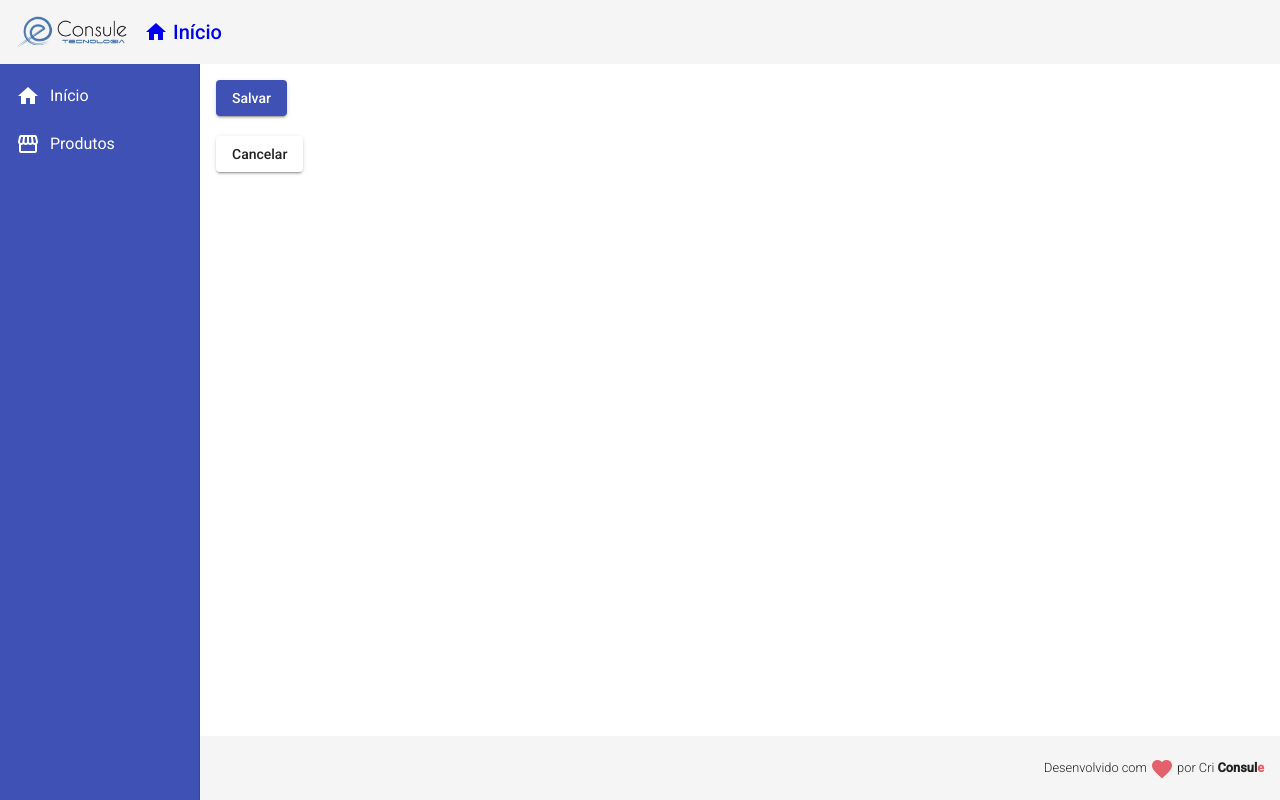
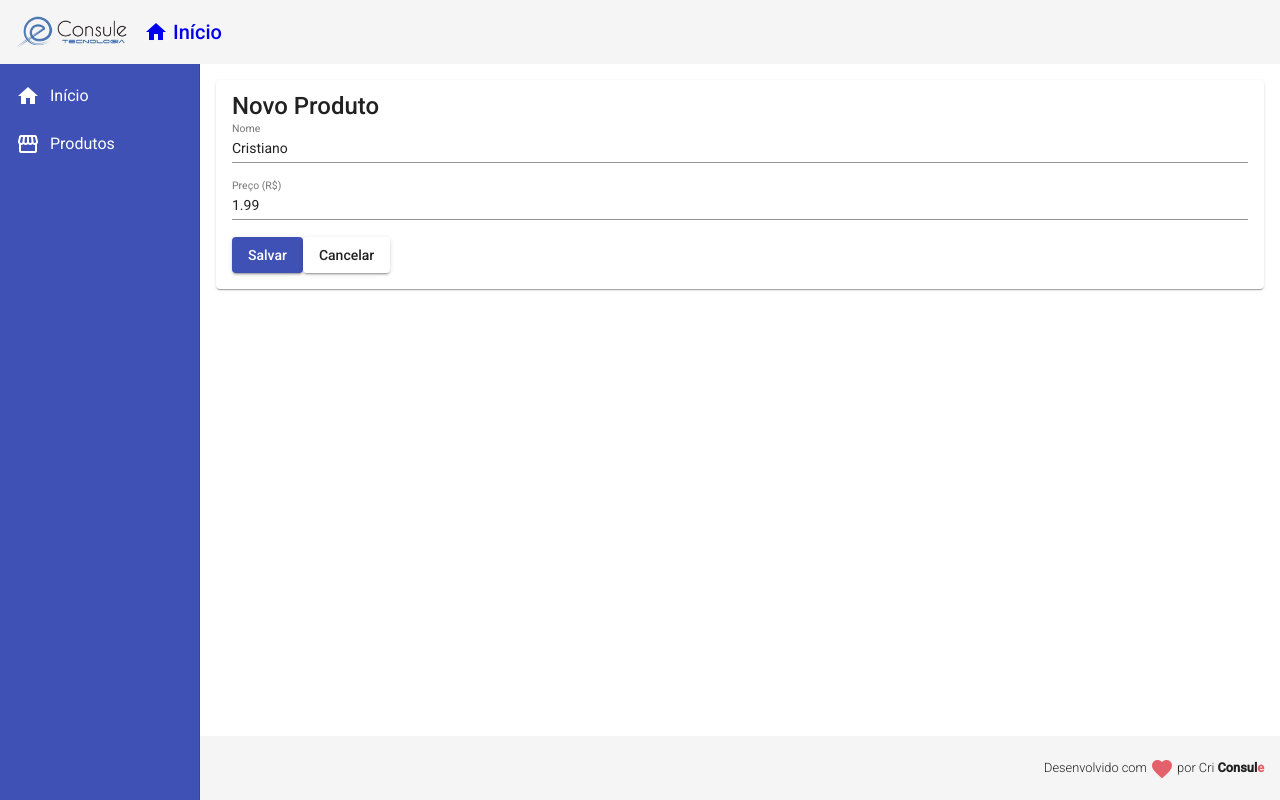
Before and after one commit to consule/angular9_crud, an Angular app in the folder frontend/: page /product/create in a window 1280 px wide. Built offline with nearby package versions, Linux system fonts and the light colour scheme.

Commit message:
Form to create a product

```diff
--- a/frontend/src/app/components/product/product-create/product-create.component.css
+++ b/frontend/src/app/components/product/product-create/product-create.component.css
@@ -0,0 +1,4 @@
+form {
+    display: flex;
+    flex-direction: column;
+}
--- a/frontend/src/app/components/product/product-create/product-create.component.html
+++ b/frontend/src/app/components/product/product-create/product-create.component.html
@@ -1,8 +1,18 @@
+<mat-card>
+    <mat-card-title>Novo Produto</mat-card-title>
+    <form>
+        <mat-form-field>
+            <input matInput placeholder="Nome" [(ngModel)]="product.name" name="name">
+        </mat-form-field>
+        <mat-form-field>
+            <input matInput placeholder="Preço (R$)" [(ngModel)]="product.price" name="price">
+        </mat-form-field>
+    </form>
     <button mat-raised-button (click)="createProduct()" color="primary">
         Salvar
     </button>
-<br>
-<br>
+
     <button mat-raised-button (click)="cancel()">
         Cancelar
     </button>
+</mat-card>
```
Also changed, not shown: frontend/src/app/app.module.ts (+8 -1 lines), 1 other file (tests, documents, lock files or other folders). Lines whose indentation alone changed are shown as unchanged.
